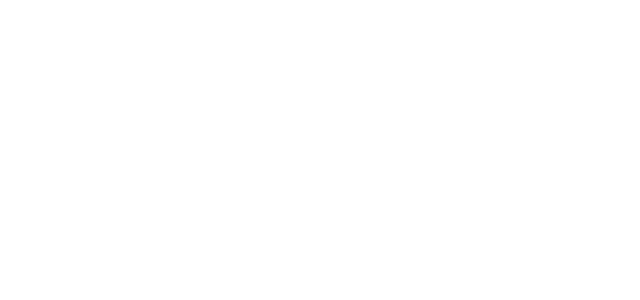
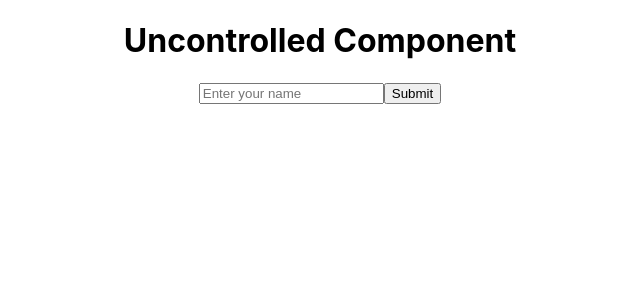
Before and after one commit to imran-mind/ReactJS-Tutorial, a React (Create React App) app: page / in a window 1280 px wide. Shown: the top 300 px of the page, without its empty margins (320-960 px from the left). Built offline with nearby package versions, Linux system fonts and the light colour scheme.

Commit message:
Uncontrolled component example

```diff
--- a/src/App.js
+++ b/src/App.js
@@ -1,9 +1,27 @@
+import { useRef, useState } from 'react';
 import './App.css';
 
 function App() {
+
+  const inputRef = useRef(null);
+  const [name, setName] = useState('');
+
+  const handleSubmit = () => {
+    const value = inputRef.current.value.toUpperCase();
+    console.log(value);
+    setName(value);
+  }
   return (
     <div className="App">
+      <h1>Uncontrolled Component</h1>
+      <input
+        type='text'
+        placeholder='Enter your name'
+        ref={inputRef}
+      />
+      <button onClick={handleSubmit}>Submit</button>
 
+      {name && <h1>{name}</h1>}
     </div>
   );
 }
```
